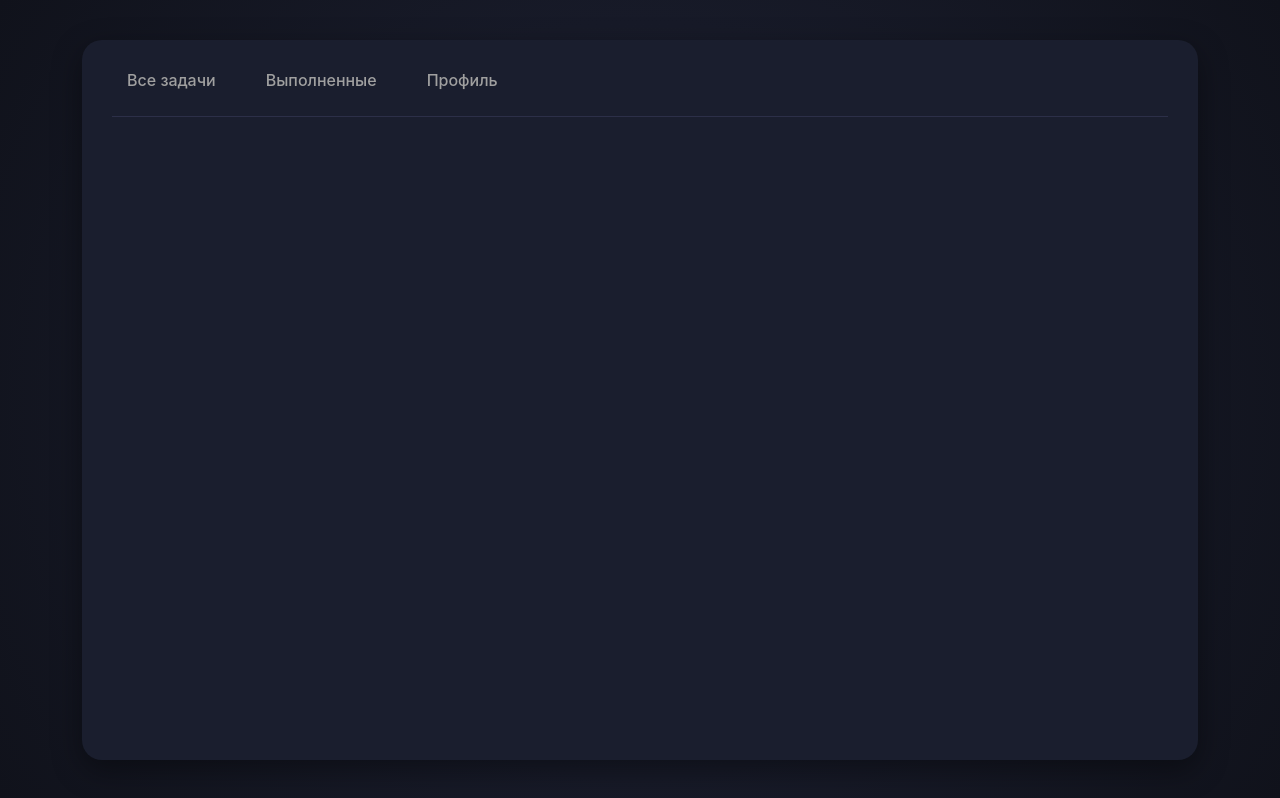
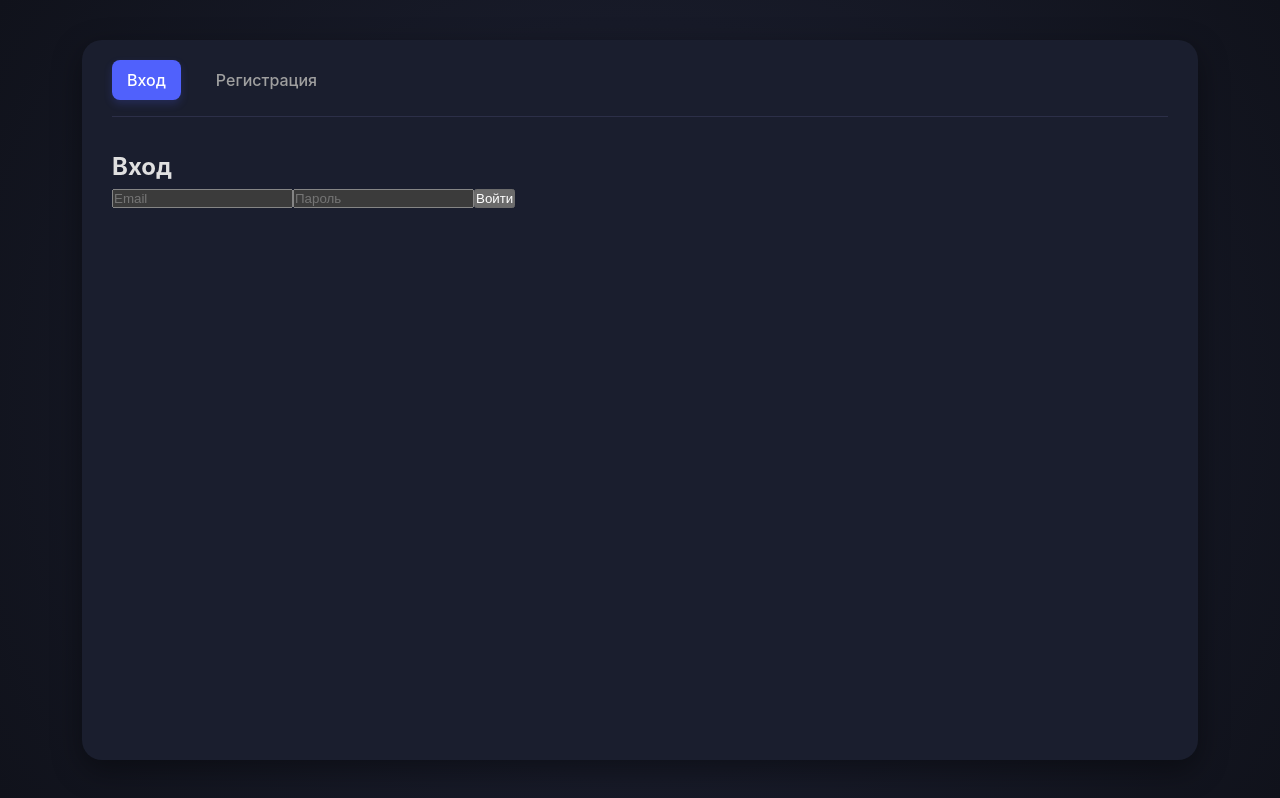
Before and after one commit to Eazyan/refresh_project, a React (Vite) app in the folder task-manager/: page /login in a window 1280 px wide. Built offline with nearby package versions, Linux system fonts and the light colour scheme; no server answers.

Commit message:
Authorization

```diff
--- a/task-manager/package.json
+++ b/task-manager/package.json
@@ -10,6 +10,7 @@
     "preview": "vite preview"
   },
   "dependencies": {
+    "axios": "^1.11.0",
     "react": "^19.1.0",
     "react-dom": "^19.1.0",
     "react-flip-toolkit": "^7.2.4",
--- a/task-manager/src/App.tsx
+++ b/task-manager/src/App.tsx
@@ -1,21 +1,28 @@
 import { Routes, Route } from 'react-router-dom';
 import { TasksProvider } from './state/TasksContext';
-import Layout from './components/Layout'; // Импортируем Layout
+import { AuthProvider } from './state/AuthContext';
+import Layout from './components/Layout';
 import TasksPage from './pages/TasksPage';
 import CompletedPage from './pages/CompletedPage';
 import ProfilePage from './pages/ProfilePage';
+import LoginPage from './pages/LoginPage';
+import RegisterPage from './pages/RegisterPage';
 
 function App() {
   return (
+    <AuthProvider>
       <TasksProvider>
         <Layout>
           <Routes>
             <Route path="/" element={<TasksPage />} />
             <Route path="/completed" element={<CompletedPage />} />
             <Route path="/profile" element={<ProfilePage />} />
+            <Route path="/login" element={<LoginPage />} />
+            <Route path="/register" element={<RegisterPage />} />
           </Routes>
         </Layout>
       </TasksProvider>
+    </AuthProvider>
   );
 }
 
--- /dev/null
+++ b/task-manager/src/api/axios.ts
@@ -0,0 +1,20 @@
+import axios from 'axios';
+
+const apiClient = axios.create({
+  baseURL: 'http://localhost:8000/api',
+});
+
+apiClient.interceptors.request.use(
+  (config) => {
+    const token = localStorage.getItem('authToken');
+    if (token) {
+      config.headers.Authorization = `Bearer ${token}`;
+    }
+    return config;
+  },
+  (error) => {
+    return Promise.reject(error);
+  }
+);
+
+export default apiClient;
--- a/task-manager/src/components/Layout.tsx
+++ b/task-manager/src/components/Layout.tsx
@@ -1,14 +1,26 @@
 import React from 'react';
 import { NavLink } from 'react-router-dom';
-import '../App.css'; // Используем общие стили
+import '../App.css';
+import { useAuth } from '../state/AuthContext';
 
 const Layout: React.FC<{ children: React.ReactNode }> = ({ children }) => {
+  const { token, logout } = useAuth();
+
   return (
     <div className='app-container'>
       <nav className="main-nav">
+        {token ? (
+          <>
             <NavLink to="/">Все задачи</NavLink>
-            <NavLink to="/completed">Выполненные</NavLink>
             <NavLink to="/profile">Профиль</NavLink>
+            <a href="#" onClick={logout}>Выйти</a>
+          </>
+        ) : (
+          <>
+            <NavLink to="/login">Вход</NavLink>
+            <NavLink to="/register">Регистрация</NavLink>
+          </>
+        )}
       </nav>
       <main className="content">
         {children}
--- a/task-manager/src/components/TaskForm.tsx
+++ b/task-manager/src/components/TaskForm.tsx
@@ -1,6 +1,7 @@
 import React, { useContext, useRef } from 'react';
 import './TaskForm.css';
 import { TasksContext } from '../state/TasksContext';
+import apiClient from '../api/axios';
 
 type TaskFormProps = {
   isVisible: boolean;
@@ -19,7 +20,7 @@ const TaskForm: React.FC<TaskFormProps> = ({ isVisible, inputValue, onInputChang
   const formRef = useRef<HTMLFormElement>(null);
   const { dispatch } = context;
 
-  const handleSubmit = (event: React.FormEvent) => {
+  const handleSubmit = async (event: React.FormEvent) => {
     event.preventDefault();
 
     if (!isVisible) {
@@ -33,27 +34,17 @@ const TaskForm: React.FC<TaskFormProps> = ({ isVisible, inputValue, onInputChang
         return;
     }
 
-    fetch('http://localhost:8000/api/tasks', {
-        method: 'POST',
-        headers: {
-            'Content-Type': 'application/json',
-        },
-        body: JSON.stringify({ text: text }),
-    })
-    .then(response => {
-        if (!response.ok) {
-            throw new Error('Network response was not ok');
-        }
-        return response.json();
-    })
-    .then(newTask => {
-        dispatch({ type: 'ADD_TASK', payload: newTask });
-        onInputChange('');
-        onFormSubmit();
-    })
-    .catch(error => {
-        console.error('There was a problem with your fetch operation:', error);
-    });
+    try {
+      const response = await apiClient.post('/tasks', { text });
+      const newTask = response.data;
+
+      dispatch({ type: 'ADD_TASK', payload: newTask });
+      onInputChange('');
+      onFormSubmit();
+    }
+    catch (error) {
+      console.error('Failed to create task', error);
+    }
   };
 
   const handleClick = (event: React.MouseEvent) => {
--- a/task-manager/src/components/TaskItem.tsx
+++ b/task-manager/src/components/TaskItem.tsx
@@ -1,6 +1,7 @@
 import React, { useContext } from 'react';
 import './TaskItem.css';
 import { TasksContext } from '../state/TasksContext';
+import apiClient from '../api/axios';
 
 
 type TaskItemProps = {
@@ -21,24 +22,13 @@ const TaskItem = React.forwardRef<HTMLLIElement, TaskItemProps>(
     }
     const { dispatch } = context;
 
-    const handleDelete = () => {
-      fetch(`http://localhost:8000/api/tasks/${task.id}`, {
-        method: 'DELETE',
-      })
-      .then(response => {
-        // Для DELETE запросов успешным ответом может быть статус 204
-        if (response.ok) {
-          // Только теперь, когда сервер подтвердил удаление,
-          // мы обновляем состояние нашего приложения
-          dispatch({ type: 'DELETE_TASK', payload: task.id });
-        } else {
-          // Обработка возможных ошибок
-          console.error('Failed to delete task');
-        }
-      })
-      .catch(error => {
-        console.error('Error sending delete request:', error);
-      });
+    const handleDelete = async () => {
+      try {
+        await apiClient.delete(`/tasks/${task.id}`);
+        dispatch({ type: 'DELETE_TASK', payload: task.id });
+      } catch (error) {
+        console.error("Failed to delete task", error);
+      }
     };
 
     return (
--- /dev/null
+++ b/task-manager/src/pages/LoginPage.tsx
@@ -0,0 +1,68 @@
+import React, { useState } from 'react';
+import { useNavigate } from 'react-router-dom';
+import { useAuth } from '../state/AuthContext';
+
+const LoginPage: React.FC = () => {
+  const [email, setEmail] = useState('');
+  const [password, setPassword] = useState('');
+  const [error, setError] = useState<string | null>(null);
+  const { login } = useAuth();
+  const navigate = useNavigate();
+
+  const handleSubmit = async (e: React.FormEvent) => {
+    e.preventDefault();
+    setError(null);
+
+    const body = new URLSearchParams();
+    body.append('username', email);
+    body.append('password', password);
+
+    try {
+      const response = await fetch('http://localhost:8000/api/token', {
+        method: 'POST',
+        headers: { 'Content-Type': 'application/x-www-form-urlencoded' },
+        body: body,
+      });
+
+      if (!response.ok) {
+        const errorData = await response.json();
+        throw new Error(errorData.detail || 'Неверный email или пароль');
+      }
+
+      const data = await response.json();
+
+      login(data.access_token);
+
+      navigate('/');
+
+    } catch (err: any) {
+      setError(err.message);
+    }
+  };
+
+  return (
+    <div>
+      <h2>Вход</h2>
+      <form onSubmit={handleSubmit}>
+        <input
+          type="email"
+          placeholder="Email"
+          value={email}
+          onChange={(e) => setEmail(e.target.value)}
+          required
+        />
+        <input
+          type="password"
+          placeholder="Пароль"
+          value={password}
+          onChange={(e) => setPassword(e.target.value)}
+          required
+        />
+        <button type="submit">Войти</button>
+        {error && <p style={{ color: 'red' }}>{error}</p>}
+      </form>
+    </div>
+  );
+};
+
+export default LoginPage;
--- /dev/null
+++ b/task-manager/src/pages/RegisterPage.tsx
@@ -0,0 +1,46 @@
+import React, { useState } from 'react';
+import { useNavigate } from 'react-router-dom';
+
+const RegisterPage: React.FC = () => {
+  const [email, setEmail] = useState('');
+  const [password, setPassword] = useState('');
+  const [error, setError] = useState<string | null>(null);
+  const navigate = useNavigate();
+
+  const handleSubmit = async (e: React.FormEvent) => {
+    e.preventDefault();
+    setError(null);
+
+    try {
+      const response = await fetch('http://localhost:8000/api/users/register', {
+        method: 'POST',
+        headers: { 'Content-Type': 'application/json' },
+        body: JSON.stringify({ email, password }),
+      });
+
+      if (!response.ok) {
+        const errorData = await response.json();
+        throw new Error(errorData.detail || 'Ошибка регистрации');
+      }
+
+      navigate('/login');
+
+    } catch (err: any) {
+      setError(err.message);
+    }
+  };
+
+  return (
+    <div>
+      <h2>Регистрация</h2>
+      <form onSubmit={handleSubmit}>
+        <input type="email" value={email} onChange={e => setEmail(e.target.value)} placeholder="Email" required />
+        <input type="password" value={password} onChange={e => setPassword(e.target.value)} placeholder="Пароль" required />
+        <button type="submit">Зарегистрироваться</button>
+        {error && <p style={{ color: 'red' }}>{error}</p>}
+      </form>
+    </div>
+  );
+};
+
+export default RegisterPage;
--- /dev/null
+++ b/task-manager/src/state/AuthContext.tsx
@@ -0,0 +1,43 @@
+import React, { createContext, useContext, useState, useEffect } from 'react';
+
+interface AuthContextType {
+  token: string | null;
+  login: (token: string) => void;
+  logout: () => void;
+}
+
+const AuthContext = createContext<AuthContextType | undefined>(undefined);
+
+export const AuthProvider: React.FC<{ children: React.ReactNode }> = ({ children }) => {
+    const [token, setToken] = useState<string | null>(localStorage.getItem('authToken'));
+
+    useEffect(() => {
+      if (token) {
+        localStorage.setItem('authToken', token);
+      } else {
+        localStorage.removeItem('authToken');
+      }
+    }, [token]);
+
+    const login = (newToken: string) => {
+      setToken(newToken);
+    };
+
+    const logout = () => {
+      setToken(null);
+    };
+
+    return (
+      <AuthContext.Provider value={{ token, login, logout }}>
+        {children}
+      </AuthContext.Provider>
+    );
+  };
+
+export const useAuth = () => {
+  const context = useContext(AuthContext);
+  if (context === undefined) {
+    throw new Error('useAuth must be used within an AuthProvider');
+  }
+  return context;
+};
--- a/task-manager/src/state/TasksContext.tsx
+++ b/task-manager/src/state/TasksContext.tsx
@@ -1,6 +1,7 @@
 import React, { createContext, useReducer, useEffect } from 'react';
 import { tasksReducer } from './tasksReducer';
 import type { Task, Action } from './types';
+import apiClient from '../api/axios';
 
 
 type TasksContextType = {
@@ -15,13 +16,16 @@ export const TasksProvider: React.FC<{ children: React.ReactNode }> = ({ childre
     const [tasks, dispatch] = useReducer(tasksReducer, []);
 
     useEffect(() => {
+        const fetchTasks = async () => {
+            try {
+                const response = await apiClient.get('/tasks');
+                dispatch({ type: 'SET_TASKS', payload: response.data });
+            } catch (error) {
+                console.error("Failed to fetch tasks", error);
+            }
+        };
 
-        fetch('http://localhost:8000/api/tasks')
-        .then(response => response.json())
-        .then(data => {
-            dispatch({ type: 'SET_TASKS', payload: data })
-        });
-
+        fetchTasks();
     }, []);
 
     return (
```
Also changed, not shown: 2 other files (tests, documents, lock files or other folders). Lines whose indentation alone changed are shown as unchanged.
